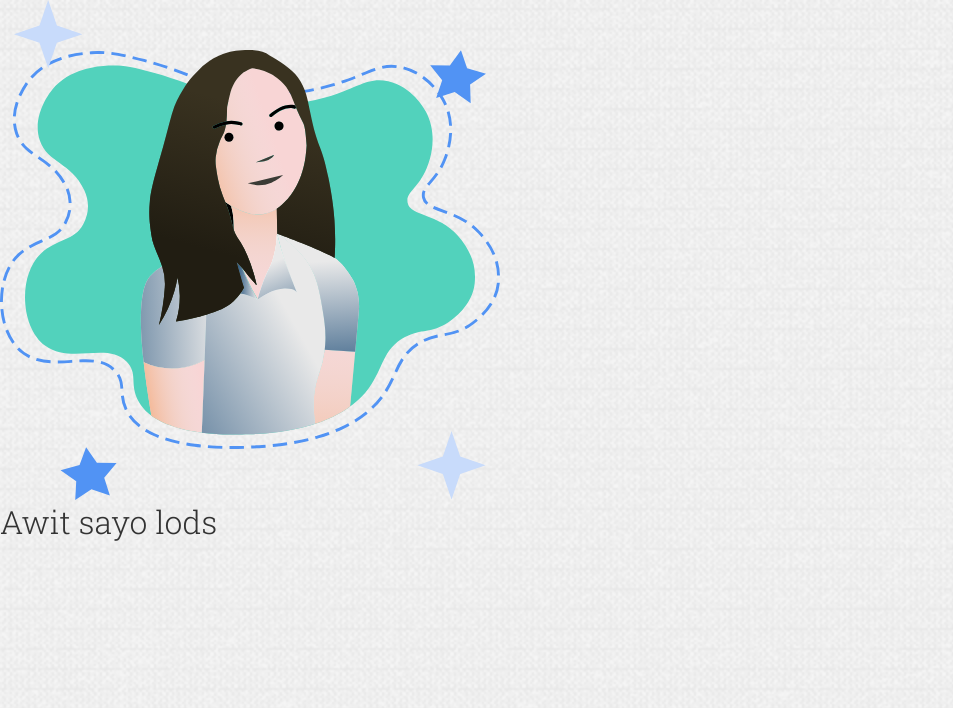
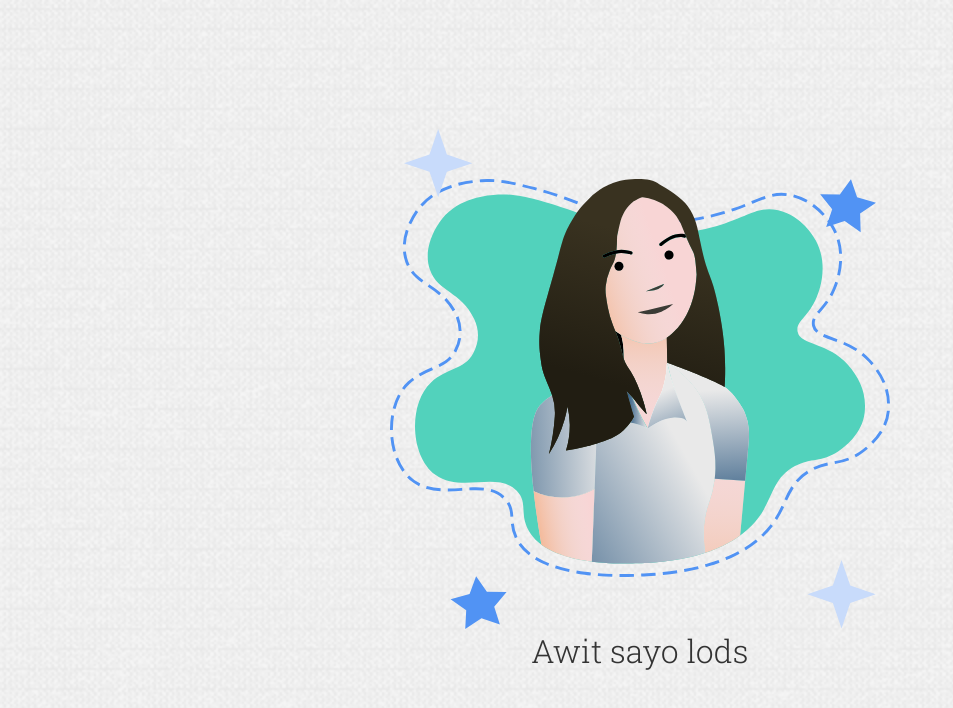
Before and after one commit to andreitrinidad/project-jm, a Svelte app: page / in a window 1280 px wide. Shown: the top 708 px of the page, without its empty margins (0-953 px from the left). Built offline with nearby package versions, Linux system fonts and the light colour scheme.

Commit message:
✨ Desktop parallax

```diff
--- a/src/App.svelte
+++ b/src/App.svelte
@@ -1,29 +1,53 @@
 <script>
 
-  // const parallaxElements = document.querySelectorAll('.parallax');
   let x, y;
+
+
+  let strength = 0.075;
 
 
   // binded container
   let parallaxWrapper;
+  let mainWrapper;
+
+
+  // x = mainWrapper.clientX;
+  // y = mainWrapper.clientY;
+
 
   // do the parallax thing
   function handleMouseMove(e) {
+    e.stopPropagation();
 
-    x = e.clientX;
-    y = e.clientY;
+    x = Math.floor(e.clientX - parallaxWrapper.offsetLeft);
+    y = Math.floor(e.clientY - parallaxWrapper.offsetTop);
 
+    //  Math.floor(e.clientX - $(this).offset().left)
 
     // get child elements
     const parallaxElements = parallaxWrapper.querySelectorAll('.parallax');
 
+    const containerWidth = parallaxWrapper.offsetWidth;
+    const containerHeight = parallaxWrapper.offsetHeight;
+
+    console.log('y => ', parallaxWrapper.offsetHeight);
+
+
+
     parallaxElements.forEach(element => {
-      const depth = e.dataset.depth;
+      const depth = element.dataset.depth;
+      const moveX = ((containerWidth / 2) - x) * (strength * depth);
+      const moveY = ((containerHeight / 2) - y) * (strength * depth);
 
-      console.log('depth => ', depth);
+      // console.log('moveX => ', moveX);
+      // element.innerHTML = moveX;
+
+      element.style.transform = `translate3d(${moveX}px, ${moveY}px, 0)`;
     });
 
   }
+
+
 
 
 
@@ -36,12 +60,17 @@
 </svelte:head>
 
 
-<main on:mousemove={handleMouseMove}>
+<main on:mousemove={handleMouseMove} bind:this={mainWrapper}>
   <div class="lods" bind:this={parallaxWrapper}>
-    <div data-depth="0.25" class="parallax lods__elements"></div>
-    <div data-depth="0.25" class="parallax lods__crush"></div>
-    <div data-depth="0.25" class="parallax lods__bg"></div>
-    <div data-depth="0.25" class="parallax lods__outline"></div>
+    <div data-depth="-0.45" class="parallax lods__elements"></div>
+
+    <div data-depth="0.15" class="parallax lods__clipper">
+      <div data-depth="-0.15" class="parallax lods__crush"></div>
+    </div>
+
+
+    <div data-depth="0.15" class="parallax lods__bg"></div>
+    <div data-depth="-0.10" class="parallax lods__outline"></div>
   </div>
 	<h1>Awit sayo lods</h1>
 </main>
@@ -66,6 +95,7 @@
       bottom: 0;
       background-repeat: no-repeat;
       background-position: center center;
+      transition: transform .4s ease-out;
     }
 
     > div  {
@@ -74,18 +104,30 @@
 
     &__elements {
       background-image: url('/images/elements.svg');
-      z-index: 4;
+      z-index: 5;
     }
 
-    &__crush {
-      background-image: url('/images/her.svg');
-      background-size: 400px 400px;
-      z-index: 3;
+
+    &__clipper{
+      // background-color: red;
       -webkit-mask-image: url('/images/clipper.svg');
       -webkit-mask-repeat: no-repeat;
       -webkit-mask-size: 90%;
       -webkit-mask-position: center;
+      z-index: 4
     }
+
+
+    &__crush {
+      @extend %position;
+
+      background-image: url('/images/her.svg');
+      background-size: 400px 400px;
+      z-index: 3;
+    }
+
+
+
 
     &__bg {
       background-image: url('/images/bg.svg');
@@ -100,11 +142,16 @@
   }
 
   main {
+    display: flex;
+    justify-content: center;
+    align-items: center;
+    flex-direction: column;
+
     background: #f5f5f5;
     background-image: url('/images/texture.png');
     background-size: 1000px 1000px;
-    height: 100%;
-    width: 100%;
+    height: 100vh;
+    width: 100vw;
     font-family: 'Roboto Slab', serif;
 
     h1 {
```
